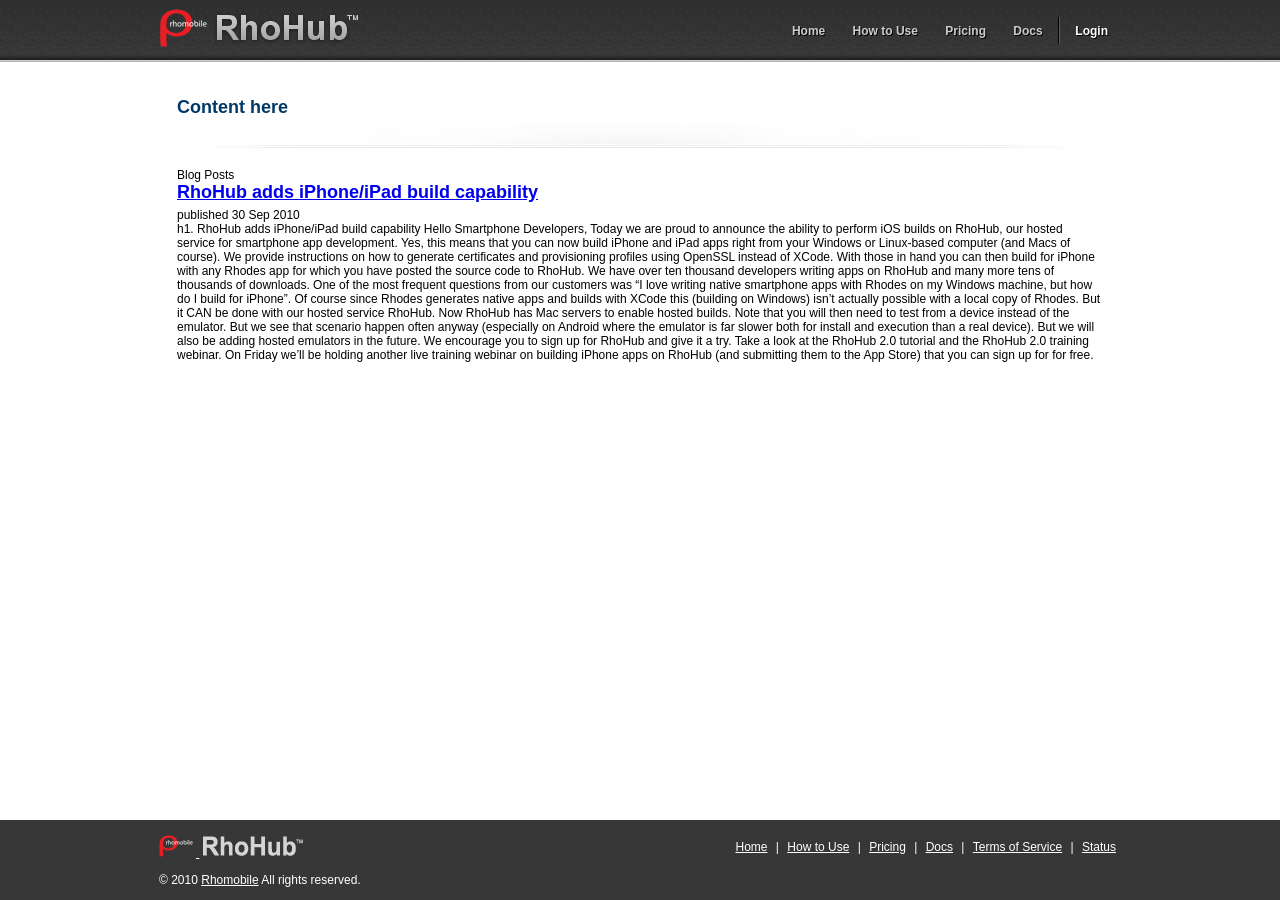
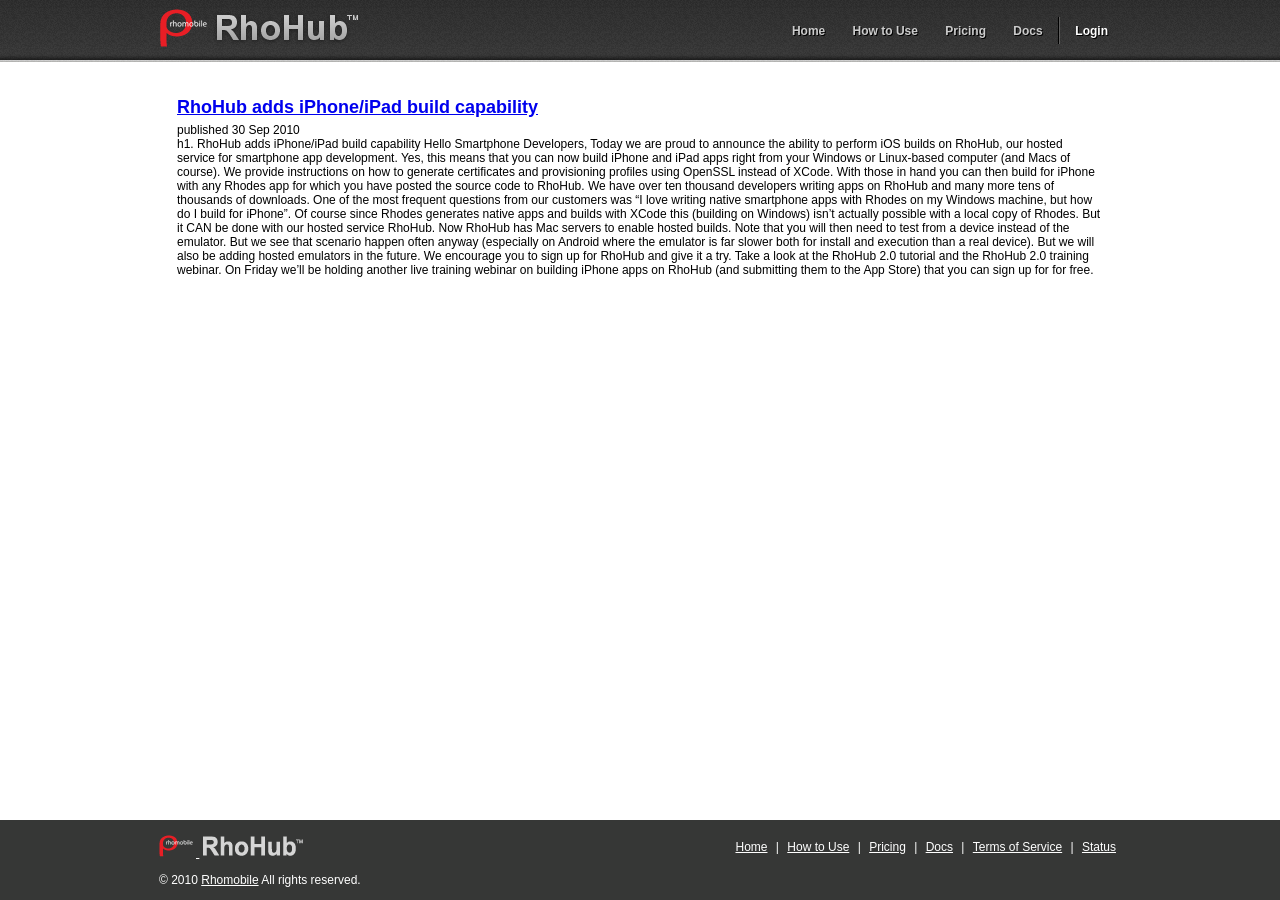
Before and after one commit to rhomobile/blog.rhohub.com, a Jekyll site: the page built from index.html, in a window 1280 px wide. Built offline with Jekyll 4.4.1, drawn with Linux system fonts in a browser that asks for light colours; Markdown is read by kramdown in place of the engine named in the settings.

Commit message:
layout for index

```diff
--- a/_layouts/default.html
+++ b/_layouts/default.html
@@ -32,11 +32,7 @@
 
 
 			<div id="yield_container">
-				<h2>Content here</h2>
-				<div class="line"></div>
-				<p>
-					{{ content }}
-				</p>
+				{{ content }}
 			</div>
 
 		</div><!--END wrapper -->
--- a/index.html
+++ b/index.html
@@ -4,7 +4,6 @@
 ---
 
 <div id="home">
-  <h1>Blog Posts</h1>
   <ul class="posts">
 	{% for post in site.posts %}
 	<li>
```
Also changed, not shown: 3 other files.
